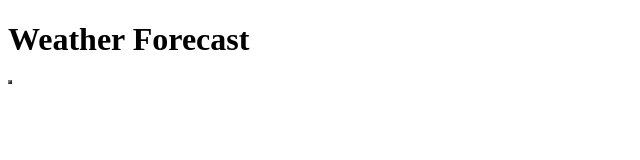
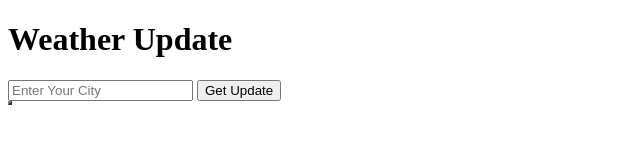
Before and after one commit to rasikabayaskar/mainRepo, a plain HTML site: page index.html in a window 1280 px wide. Shown: the whole page, without its empty margins (0-640 px from the left). Drawn offline with nearby package versions, Linux system fonts and the light colour scheme.

Commit message:
obtaining user input

```diff
--- a/index.html
+++ b/index.html
@@ -2,13 +2,18 @@
 <html>
 <head>
   <meta charset="utf-8">
+   <link rel="stylesheet" type="text/css" href="style.css">
   <title>Angular JS</title>
 </head>
 <body ng-app="jsbin">
   <div ng-controller="DemoCtrl">
-    <h1>Weather Forecast</h1>
+   <header>
+		<h1 >{{city}} Weather Update</h1>
+		<input type="text" ng-model="city" placeholder="Enter Your City"></input>
+		<button ng-click="getUpdate()">Get Update</button>
+	</header>
 	<table border="2">
-	   <tr ng-repeat = "day in daysObtained">
+	   <tr ng-repeat = "day in daysObtained" ng-class="{clear:day.weather[0].main == 'Clear', cloud: day.weather[0].main == 'Clouds', rain: day.weather[0].main == 'Rain'}" >
 				<td>{{day.main.temp }}</td>
 				<td>{{day.dt_txt }}</td>
 				<td>{{day.weather[0].main}}</td>
@@ -17,7 +22,5 @@
   </div>
 <script src = "https://ajax.googleapis.com/ajax/libs/angularjs/1.3.14/angular.min.js"></script>
   <script src="Controller.js"></script>
-  <script>
-  </script>
 </body>
 </html>
```
